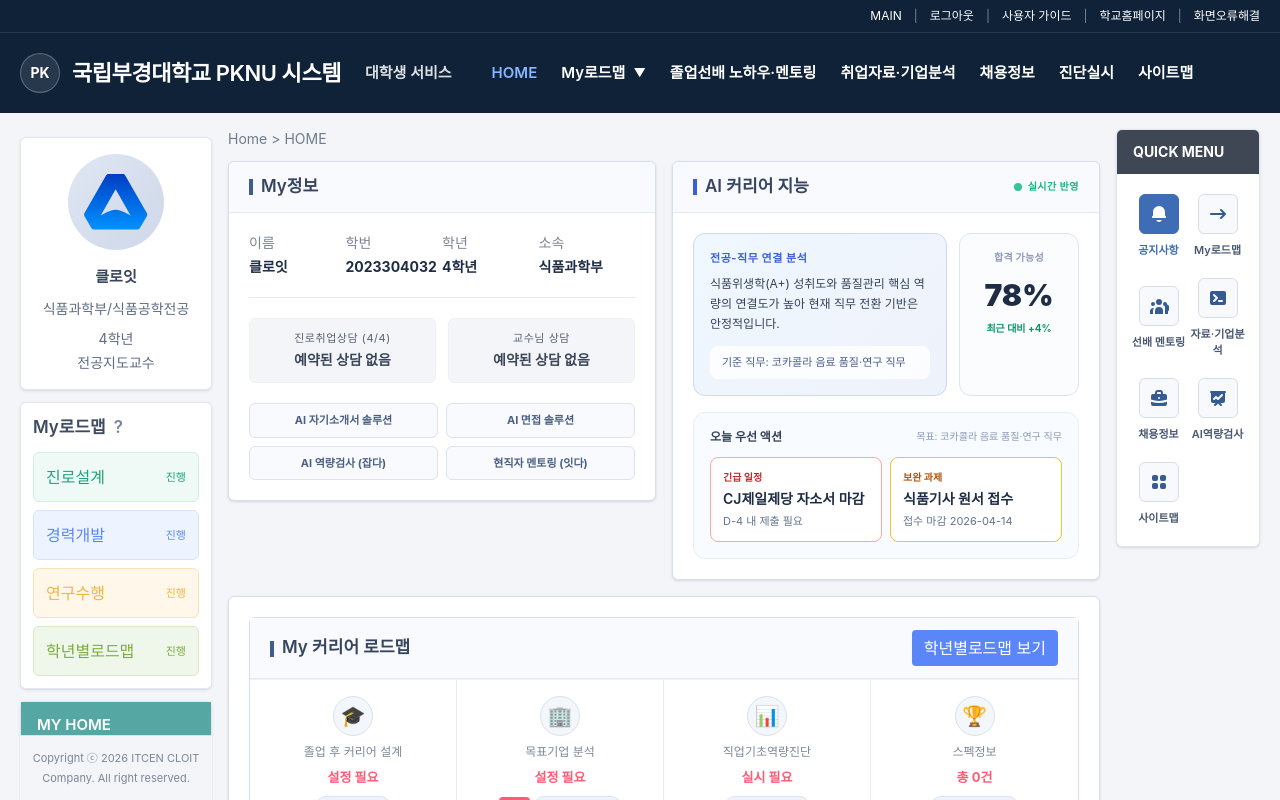
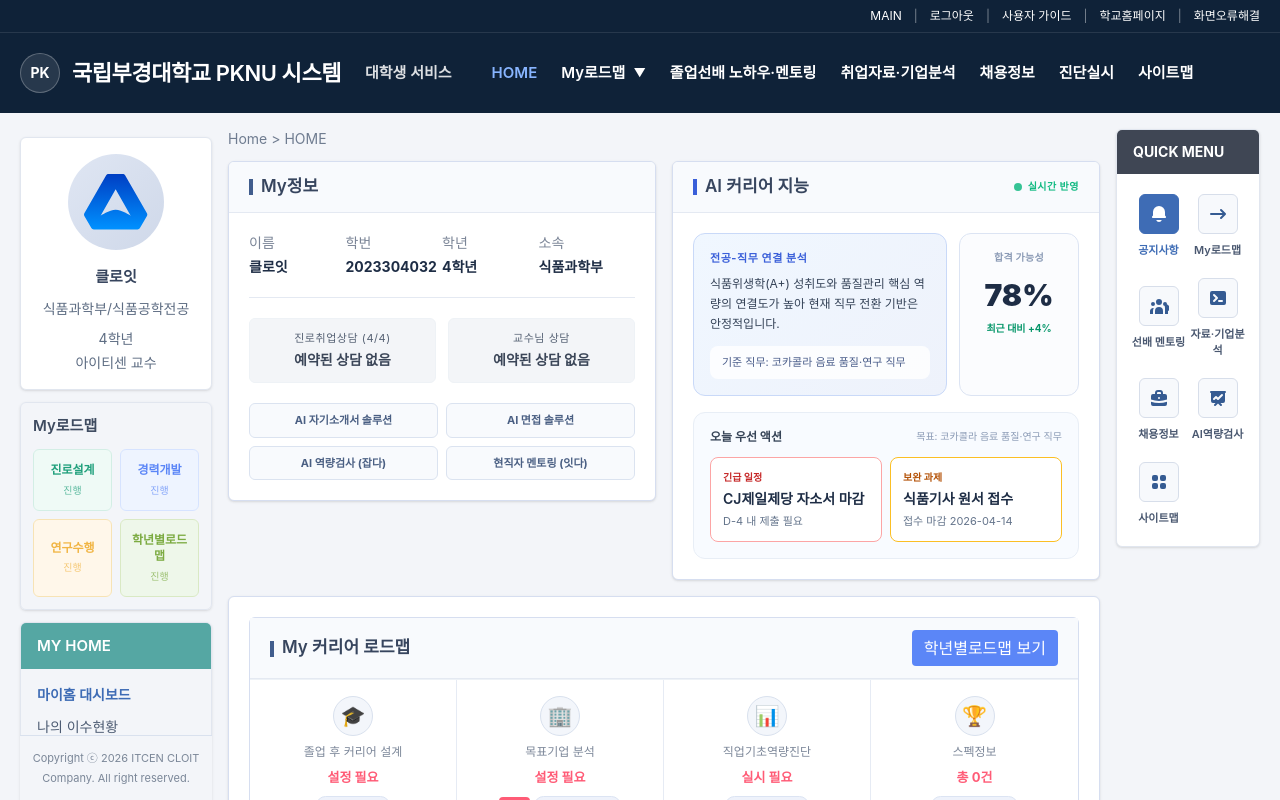
Before and after one commit to itcencloit/agentgo-universe-front, a React (Vite) app: page / in a window 1280 px wide. Shown: the top 800 px of the page. Built offline with nearby package versions, Linux system fonts and the light colour scheme; a web font is replaced by a local one.

Commit message:
design: My로드맵 2×2 그리드 레이아웃 적용 및 Sidebar 미사용 nav 정리

```diff
--- a/src/components/layout/AppShell.tsx
+++ b/src/components/layout/AppShell.tsx
@@ -172,29 +172,28 @@ export function AppShell({
               식품과학부/식품공학전공
             </div>
             <div className="mt-2 text-sm text-[#5e6d83]">{studentProfile.grade}</div>
-            <div className="mt-1 text-sm text-[#5e6d83]">전공지도교수</div>
+            <div className="mt-1 text-sm text-[#5e6d83]">아이티센 교수</div>
           </section>
 
-          <section className="rounded-md border border-[#e1e6ef] bg-white p-3 shadow-sm">
-            <div className="mb-3 flex items-center gap-2 text-[17px] font-semibold text-[#3e4b60]">
+          <section className="rounded-md border border-[#e1e6ef] p-3 shadow-sm">
+            <div className="mb-3 flex items-center gap-2 text-[15px] font-semibold text-[#3e4b60]">
               <span>My로드맵</span>
-              <span className="text-[#7d8798]">?</span>
             </div>
-            <div className="space-y-2">
+            <div className="grid grid-cols-2 gap-2">
               {roadmapShortcuts.map((item) => (
                 <button
                   key={item.label}
                   type="button"
-                  className={`flex w-full items-center justify-between rounded-md border px-3 py-3 text-sm font-semibold ${toneClassMap[item.tone]}`}
+                  className={`rounded-md border px-2 py-3 text-center ${toneClassMap[item.tone]}`}
                 >
-                  <span>{item.label}</span>
-                  <span className="text-[11px]">진행</span>
+                  <div className="text-xs font-bold leading-snug">{item.label}</div>
+                  <div className="mt-1 text-[10px] opacity-70">진행</div>
                 </button>
               ))}
             </div>
           </section>
 
-          <section className="rounded-md border border-[#e1e6ef] bg-white shadow-sm">
+          <section className="rounded-md border border-[#e1e6ef] shadow-sm overflow-hidden">
             <div
               className="px-4 py-3 text-[15px] font-semibold text-white"
               style={{ backgroundColor: sectionMenu.accent }}
--- a/src/components/layout/Sidebar.tsx
+++ b/src/components/layout/Sidebar.tsx
@@ -1,4 +1,3 @@
-import { sidebarItems } from '../../data/unisync'
 import { studentProfile } from '../../data/foodEngineering'
 import type { AppSection } from '../../types/unisync'
 
@@ -7,15 +6,7 @@ type SidebarProps = {
   onSectionChange: (section: AppSection) => void
 }
 
-const activeClassMap: Record<AppSection, string> = {
-  dashboard: 'border-[#BFD4FF] bg-[#EEF4FF] text-[#2454C8]',
-  roadmap: 'border-[#BFD4FF] bg-[#EEF4FF] text-[#2454C8]',
-  resumeLab: 'border-[#BFD4FF] bg-[#EEF4FF] text-[#2454C8]',
-  pivotLab: 'border-[#BFD4FF] bg-[#EEF4FF] text-[#2454C8]',
-  mockSimulation: 'border-[#BFD4FF] bg-[#EEF4FF] text-[#2454C8]',
-}
-
-export function Sidebar({ activeSection, onSectionChange }: SidebarProps) {
+export function Sidebar(_: SidebarProps) {
   return (
     <aside className="hidden lg:fixed lg:bottom-0 lg:left-0 lg:top-[121px] lg:block lg:w-60 lg:overflow-y-auto lg:border-r lg:border-[#DCE4F3] lg:bg-white">
       <div className="border-b border-[#DCE4F3] p-6">
@@ -33,36 +24,6 @@ export function Sidebar({ activeSection, onSectionChange }: SidebarProps) {
           <div>지도교수 아이티센 교수</div>
           <div>커리어 목표: {studentProfile.targetCompany}</div>
         </div>
-      </div>
-
-      <div className="p-4">
-        <div className="mb-4 font-semibold text-gray-900">나의 로드맵</div>
-        <nav className="space-y-2">
-          {sidebarItems.map((item) => {
-            const isActive = item.id === activeSection
-
-            return (
-              <button
-                key={item.id}
-                type="button"
-                onClick={() => onSectionChange(item.id)}
-                className={`w-full rounded-xl border px-3 py-3 text-left text-sm ${
-                  isActive
-                    ? activeClassMap[item.id]
-                    : 'border-transparent bg-white text-gray-700 hover:border-[#DCE4F3] hover:bg-[#F7FAFF]'
-                }`}
-              >
-                <div className="flex items-center justify-between gap-3">
-                  <span className="font-semibold">{item.label}</span>
-                  <span className={`rounded-lg px-2 py-0.5 text-[11px] ${isActive ? 'bg-white text-[#2454C8]' : 'bg-[#F7FAFF] text-gray-500'}`}>
-                    {isActive ? '진행 중' : '보기'}
-                  </span>
-                </div>
-                <p className={`mt-2 text-xs ${isActive ? 'text-[#2454C8]/80' : 'text-gray-500'}`}>{item.description}</p>
-              </button>
-            )
-          })}
-        </nav>
       </div>
 
       <div className="border-t border-[#DCE4F3] p-4">
--- a/src/components/ui/SectionCard.tsx
+++ b/src/components/ui/SectionCard.tsx
@@ -3,10 +3,11 @@ import type { PropsWithChildren, ReactNode } from 'react'
 type SectionCardProps = PropsWithChildren<{
   eyebrow?: string
   headerRight?: ReactNode
+  subtitle?: string
   title: string
 }>
 
-export function SectionCard({ children, eyebrow, headerRight, title }: SectionCardProps) {
+export function SectionCard({ children, eyebrow, headerRight, subtitle, title }: SectionCardProps) {
   return (
     <section className="rounded-md border border-[#d6def0] bg-white shadow-sm">
       <div className="mb-4 flex items-start justify-between gap-4 border-b border-[#e5ecf7] px-5 py-4">
@@ -16,6 +17,7 @@ export function SectionCard({ children, eyebrow, headerRight, title }: SectionCa
             <span className="h-4 w-1 bg-[#4f6da1]" />
             {title}
           </h2>
+          {subtitle ? <p className="mt-1 text-[11px] text-[#8a9ab5]">{subtitle}</p> : null}
         </div>
         {headerRight}
       </div>
```
